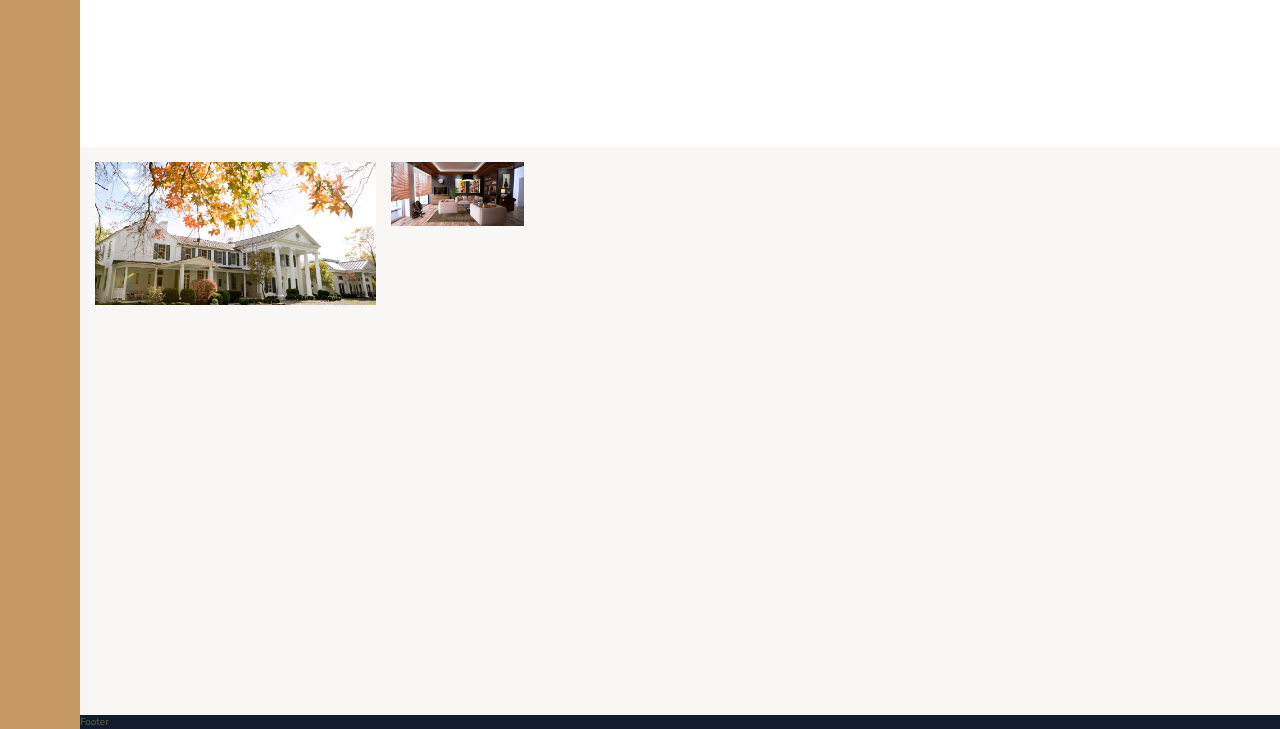
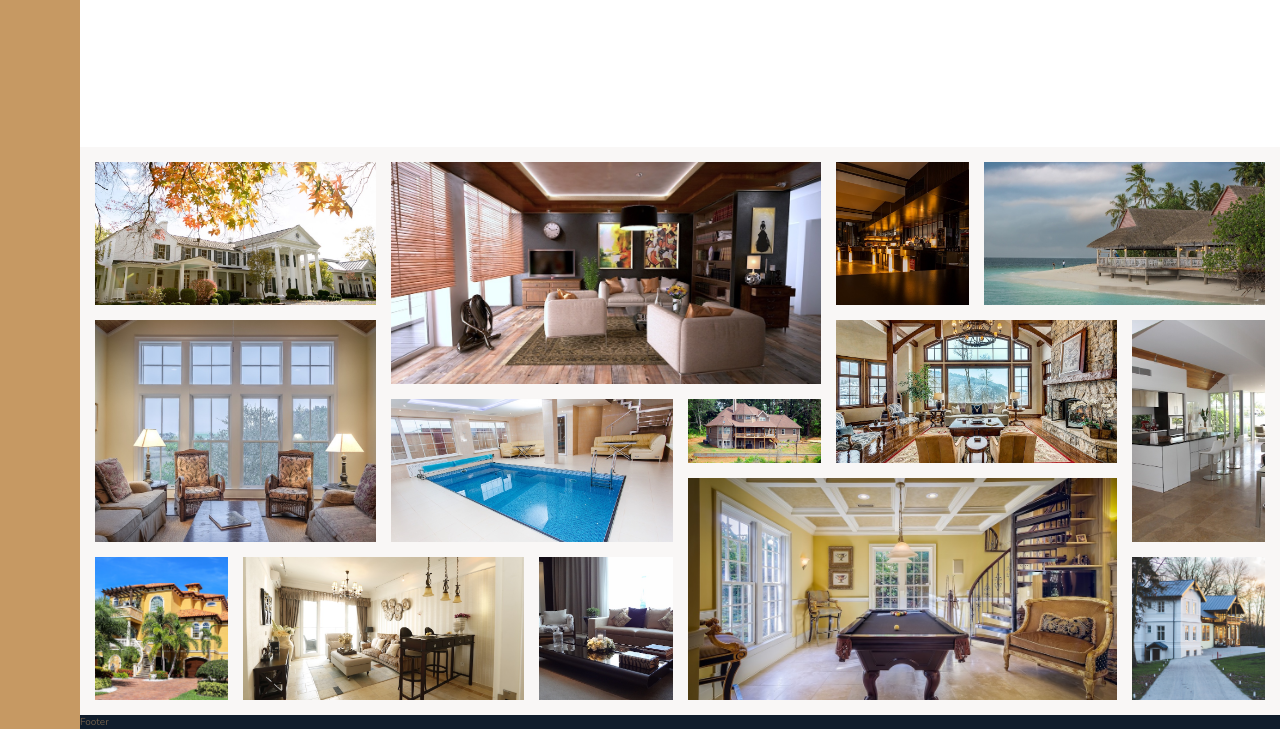
Before and after one commit to grahambewley/Nexter, a website: page index.html in a window 1280 px wide. Shown: the part 2855-3584 px from the top of the page. Drawn offline with nearby package versions, Linux system fonts and the light colour scheme.

Commit message:
Complete masonry gallery

```diff
--- a/index.html
+++ b/index.html
@@ -314,6 +314,54 @@
             <figure class="gallery__item gallery__item--2">
                 <img src="img/gal-2.jpeg" alt="Gallery image 2" class="gallery__img">
             </figure>
+
+            <figure class="gallery__item gallery__item--3">
+                <img src="img/gal-3.jpeg" alt="Gallery image 3" class="gallery__img">
+            </figure>
+
+            <figure class="gallery__item gallery__item--4">
+                <img src="img/gal-4.jpeg" alt="Gallery image 4" class="gallery__img">
+            </figure>
+
+            <figure class="gallery__item gallery__item--5">
+                <img src="img/gal-5.jpeg" alt="Gallery image 5" class="gallery__img">
+            </figure>
+
+            <figure class="gallery__item gallery__item--6">
+                <img src="img/gal-6.jpeg" alt="Gallery image 6" class="gallery__img">
+            </figure>
+
+            <figure class="gallery__item gallery__item--7">
+                <img src="img/gal-7.jpeg" alt="Gallery image 7" class="gallery__img">
+            </figure>
+
+            <figure class="gallery__item gallery__item--8">
+                <img src="img/gal-8.jpeg" alt="Gallery image 8" class="gallery__img">
+            </figure>
+
+            <figure class="gallery__item gallery__item--9">
+                <img src="img/gal-9.jpeg" alt="Gallery image 9" class="gallery__img">
+            </figure>
+
+            <figure class="gallery__item gallery__item--10">
+                <img src="img/gal-10.jpeg" alt="Gallery image 10" class="gallery__img">
+            </figure>
+
+            <figure class="gallery__item gallery__item--11">
+                <img src="img/gal-11.jpeg" alt="Gallery image 11" class="gallery__img">
+            </figure>
+
+            <figure class="gallery__item gallery__item--12">
+                <img src="img/gal-12.jpeg" alt="Gallery image 12" class="gallery__img">
+            </figure>
+
+            <figure class="gallery__item gallery__item--13">
+                <img src="img/gal-13.jpeg" alt="Gallery image 13" class="gallery__img">
+            </figure>
+
+            <figure class="gallery__item gallery__item--14">
+                <img src="img/gal-14.jpeg" alt="Gallery image 14" class="gallery__img">
+            </figure>
         </section>
 
         <footer class="footer">
--- a/sass/_gallery.scss
+++ b/sass/_gallery.scss
@@ -15,6 +15,71 @@
             grid-column: 1 / span 2;
         }
 
+        &--2 {
+            grid-row: 1 / span 3;
+            grid-column: 3 / span 3;
+        }
+
+        &--3 {
+            grid-row: 1 / span 2;
+            grid-column: 6 / span 1;
+        }
+
+        &--4 {
+            grid-row: 1 / span 2;
+            grid-column: 7 / -1;
+        }
+
+        &--5 {
+            grid-row: 3 / span 3;
+            grid-column: 1 / span 2;
+        }
+
+        &--6 {
+            grid-row: 4 / span 2;
+            grid-column: 3 / span 2;
+        }
+
+        &--7 {
+            grid-row: 4 / span 1;
+            grid-column: 5 / span 1;
+        }
+
+        &--8 {
+            grid-row: 3 / span 2;
+            grid-column: 6 / span 2;
+        }
+
+        &--9 {
+            grid-row: 3 / span 3;
+            grid-column: 8 / -1;
+        }
+
+        &--10 {
+            grid-row: 6 / span 2;
+            grid-column: 1 / span 1;
+        }
+
+        &--11 {
+            grid-row: 6 / span 2;
+            grid-column: 2 / span 2;
+        }
+
+        &--12 {
+            grid-row: 6 / span 2;
+            grid-column: 4 / span 1;
+        }
+
+        &--13 {
+            grid-row: 5 / span 3;
+            grid-column: 5 / span 3;
+        }
+
+        &--14 {
+            grid-row: 6 / span 2;
+            grid-column: 8 / span 1;
+        }
+
     }
     &__img {
         width: 100%;
```
Also changed, not shown: css/style.css.
